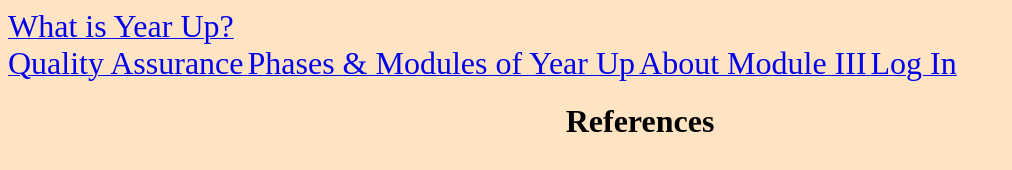
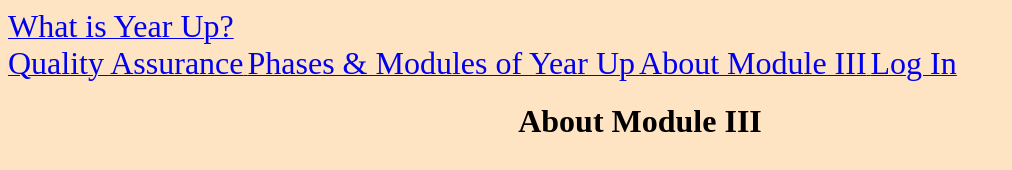
Before and after one commit to Temuulen1/Qa-Project, a plain HTML site: page References.html in a window 1280 px wide. Shown: the whole page, without its empty margins (0-1012 px from the left). Drawn offline with Linux system fonts and the light colour scheme.

Commit message:
Changed References to Module III

```diff
--- a/References.html
+++ b/References.html
@@ -31,7 +31,7 @@
 </font>
 </header>
 <center>
-<h1> References</h1>
+<h1> About Module III</h1>
 </center>
 
 
```
